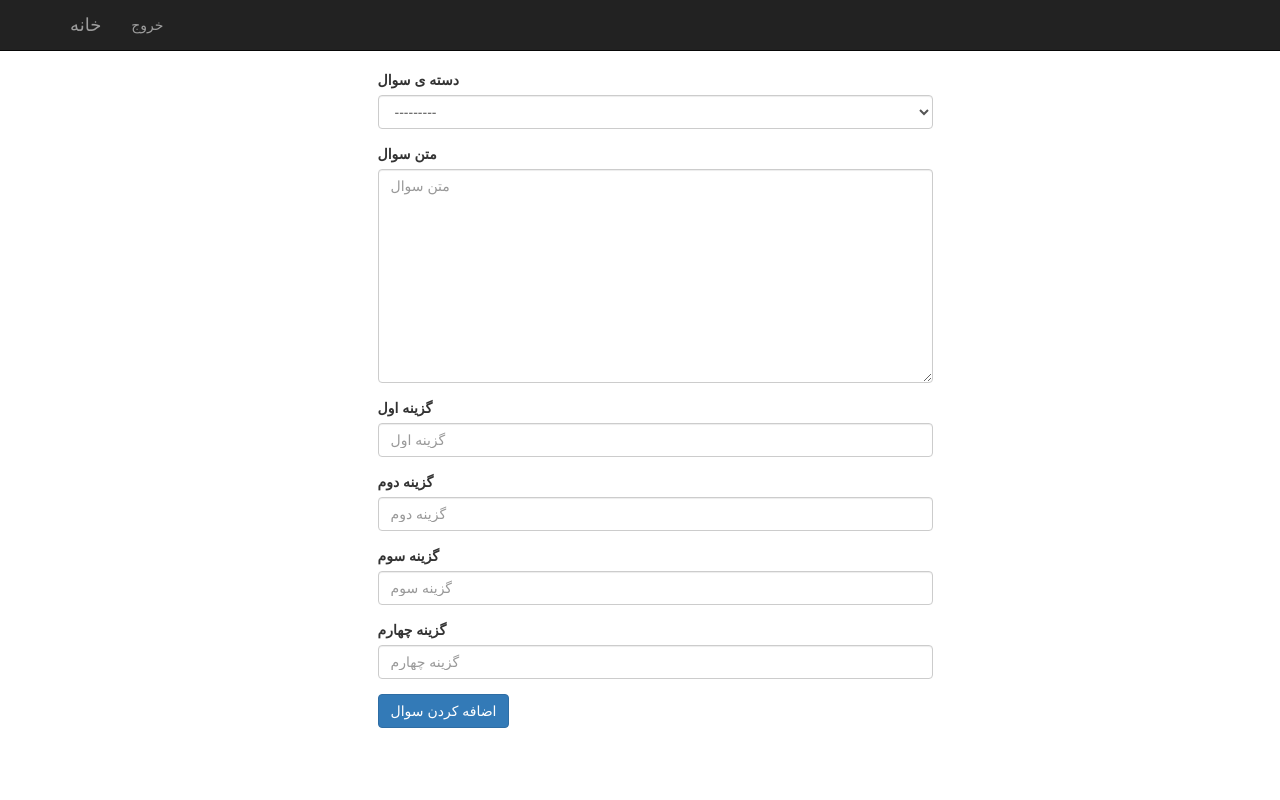
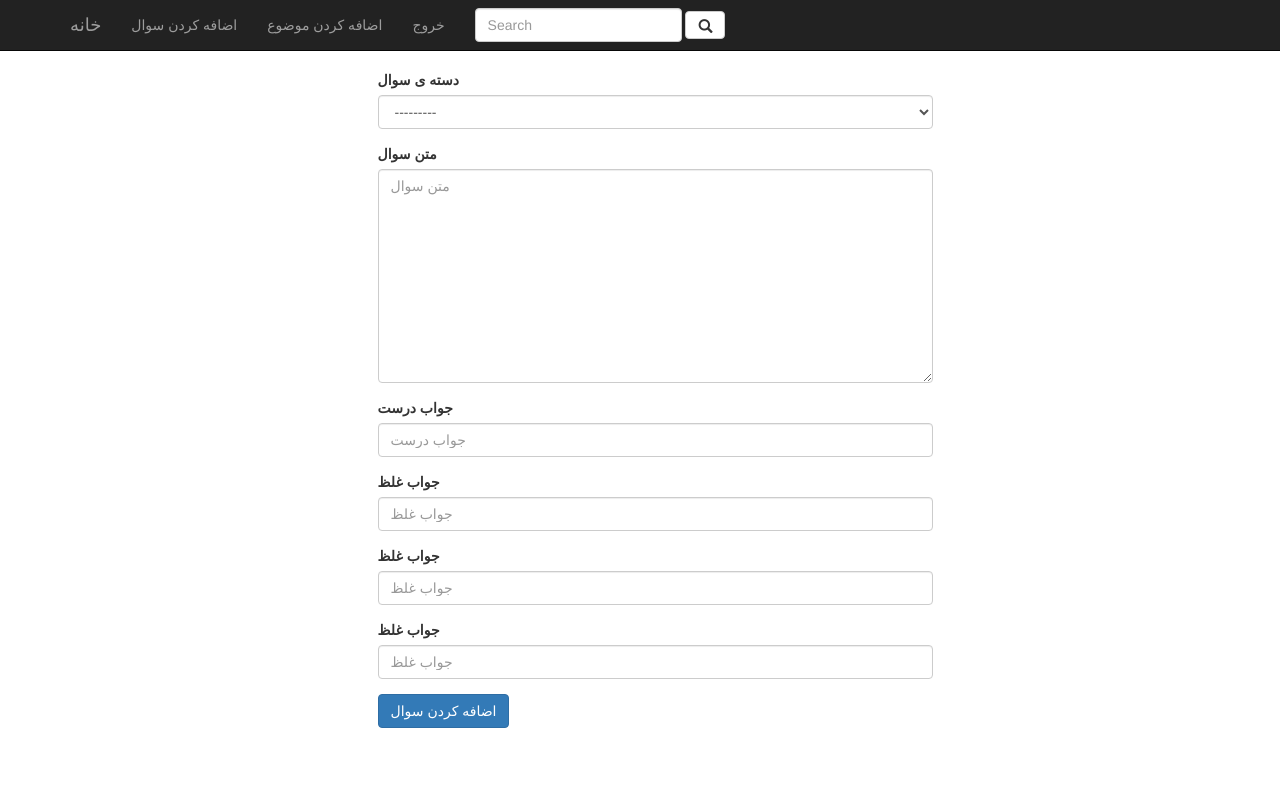
Before and after one commit to MMoein/quizup, a Django app: page /quiz/add/question/ in a window 1280 px wide. Run offline with Django 3.2, Linux system fonts and the light colour scheme; the visitor is signed in with stand-in values (Sample User, id 1); data that the repository does not hold is empty; parts of the project's set-up code (start-up, migrations or seed data) failed here and were passed over; some libraries are stand-ins or nearby versions.

Commit message:
Added search.

```diff
--- a/quiz/forms.py
+++ b/quiz/forms.py
@@ -12,10 +12,10 @@ class QuestionForm(forms.ModelForm):
         super(QuestionForm, self).__init__(*args, **kwargs)
         self.fields['category'].label = u'دسته ی سوال'
         self.fields['text'].label = u'متن سوال'
-        self.fields['choice1'].label = u'گزینه اول'
-        self.fields['choice2'].label = u'گزینه دوم'
-        self.fields['choice3'].label = u'گزینه سوم'
-        self.fields['choice4'].label = u'گزینه چهارم'
+        self.fields['choice1'].label = u'جواب درست'
+        self.fields['choice2'].label = u'جواب غلظ'
+        self.fields['choice3'].label = u'جواب غلظ'
+        self.fields['choice4'].label = u'جواب غلظ'
 
     class Meta:
         model = Question
--- a/quiz/urls.py
+++ b/quiz/urls.py
@@ -3,4 +3,5 @@ from django.conf.urls import patterns, url
 urlpatterns = patterns('',
                        url(r'^add/question/$', 'quiz.views.add_question', name='add_question'),
                        url(r'^add/category/$', 'quiz.views.add_category', name='add_category'),
+                       url(r'^search/$', 'quiz.views.search', name='search'),
                        )
--- a/quiz/views.py
+++ b/quiz/views.py
@@ -5,6 +5,7 @@ from django.shortcuts import render, redirect, render_to_response
 
 # Create your views here.
 from django.template.context import RequestContext
+from django.views.decorators.http import require_POST
 
 from quiz.forms import QuestionForm, CategoryForm
 from quiz.models import Question
@@ -12,6 +13,12 @@ from quiz.models import Question
 
 def home(request):
     return render_to_response('quiz/home.html', context_instance=RequestContext(request))
+
+@require_POST
+def search(request):
+    search_query = request.POST['query']
+    questions = Question.objects.filter(text__contains=search_query)
+    return render_to_response('quiz/search.html', {'questions': questions}, context_instance=RequestContext(request))
 
 
 def add_question(request):
--- a/templates/base.html
+++ b/templates/base.html
@@ -3,7 +3,7 @@
 <head lang="en">
  {% block extra_head %}{% endblock %}
 </head>
-<body style="overflow: hidden;">
+<body>
 {% block header %}
     <nav class="navbar navbar-inverse navbar-fixed-top" role="navigation">
         <div class="container">
@@ -28,12 +28,28 @@
                         <a href="/login">ورود</a>
                     </li>
                     {%else%}
+                     <li>
+                        <a href="/quiz/add/question/">اضافه کردن سوال</a>
+                    </li>
+                     <li>
+                        <a href="/quiz/add/category/">اضافه کردن موضوع</a>
+                    </li>
                     <li>
                         <a href="/logout">خروج</a>
+                    </li>
+                    <li>
+                        <form class="navbar-form navbar-left" role="search" action="/quiz/search/" method="post">
+                             {% csrf_token %}
+                            <div class="form-group">
+                                <input type="text" class="form-control" name="query" placeholder="Search">
+                            </div>
+                            <button type="submit" class="btn btn-default"><span class="glyphicon glyphicon-search"></span></button>
+                        </form>
                     </li>
                     {% endif %}
 
                 </ul>
+
             </div>
             <!-- /.navbar-collapse -->
         </div>
```
Also changed, not shown: quiz/models.py (+6 -1 lines), quiz/templates/quiz/search.html (added, +30 -0 lines).
